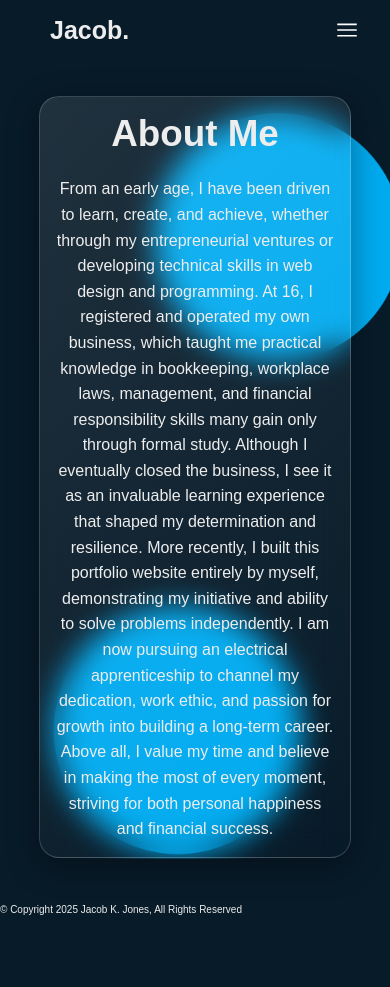
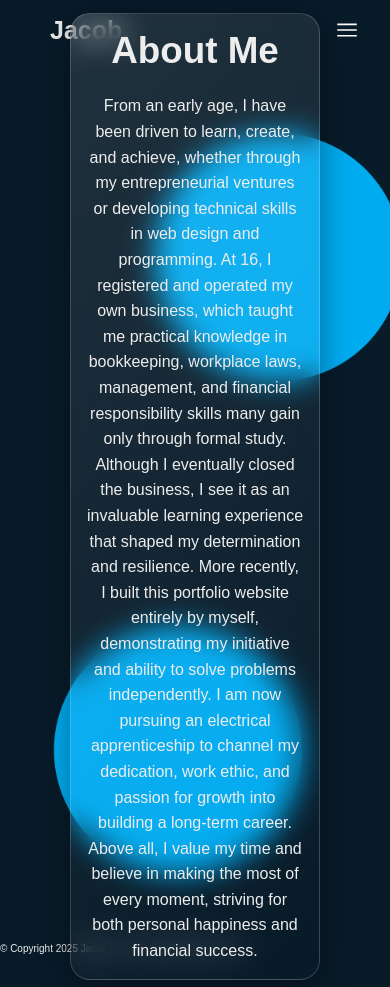
Before and after one commit to Linux-bootloader/Portfolio, a Flask app: page /about in a window 390 px wide. Before the commit the page ends 915 px from the top, so only its background shows below. Run offline with Flask 3, Linux system fonts and the light colour scheme; parts of the project's set-up code (start-up, migrations or seed data) failed here and were passed over; some libraries are stand-ins or nearby versions; some web fonts are replaced.

Commit message:
Aboutme mobile css tidyups

```diff
--- a/static/styles.css
+++ b/static/styles.css
@@ -706,11 +706,14 @@
     justify-items: right;
     z-index: 999;
   }
+  .aboutme {
+    margin: 5% auto;
+  }
   .aboutme-contents {
     position: static;
     top: 0;
     bottom: 0;
-    margin: 20% 0;
+
   }
   .contact-contents {
     position: static;
```
